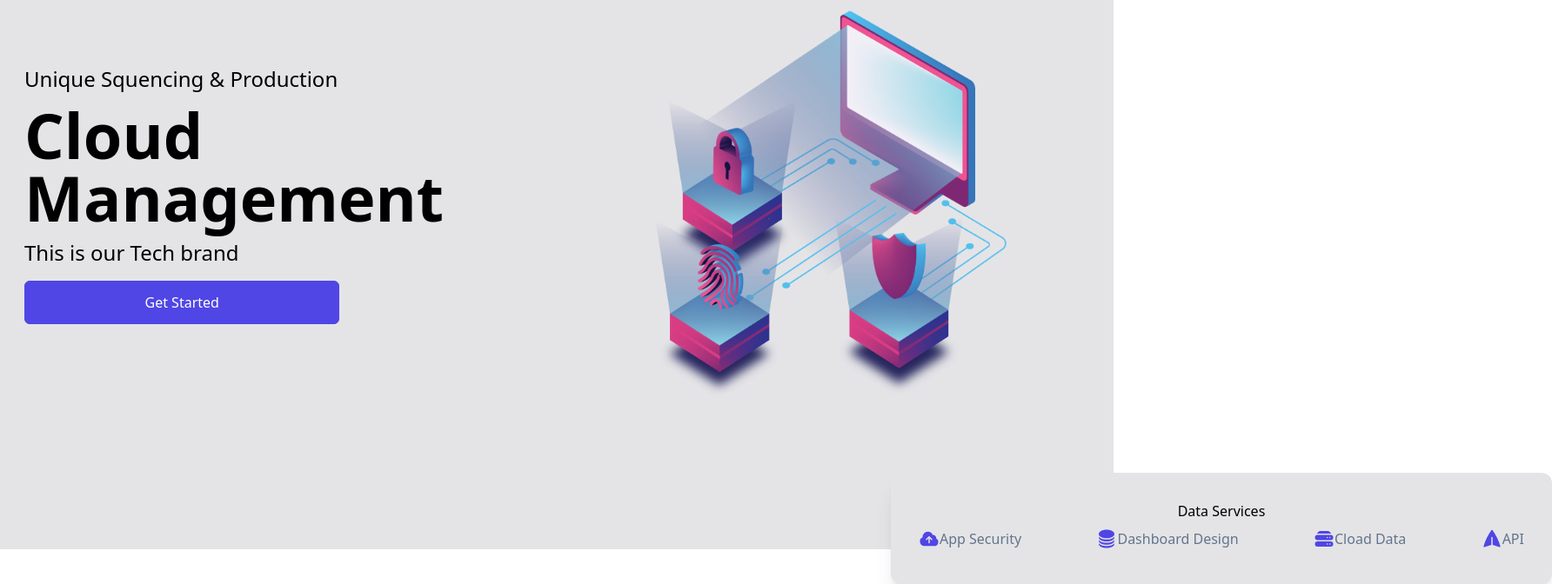
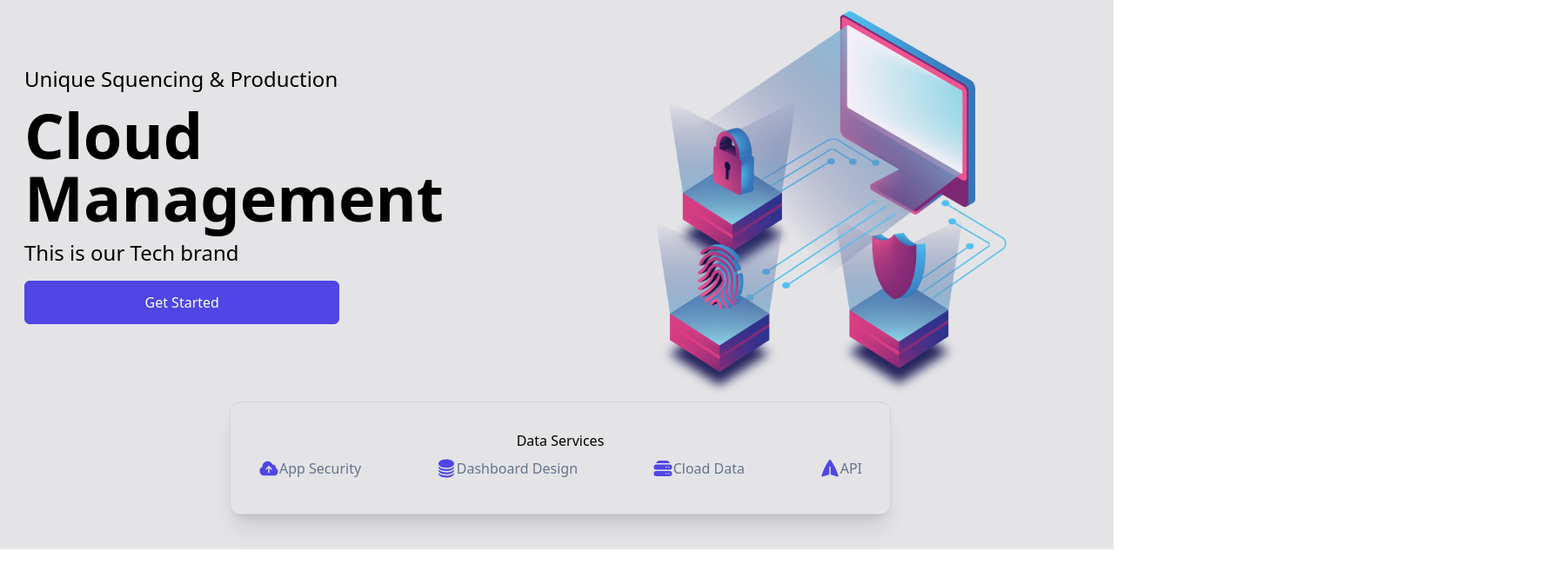
Before and after one commit to traviswilliams997/cloud-management-react, a React (Create React App) app: page / in a window 1280 px wide. Shown: the part 168-840 px from the top of the page at 87% size, 1784 px wide, since content can reach past the window. After the commit the page ends 800 px from the top, so only its background shows below. Built offline with nearby package versions, Linux system fonts and the light colour scheme.

Commit message:
Edit hero

```diff
--- a/src/components/Hero.jsx
+++ b/src/components/Hero.jsx
@@ -22,9 +22,9 @@ const Hero = () => {
             <div>
                 <img className='w-full' src={bgImg} alt="/" />
             </div>
-            <div className='absolute flex flex-col py-8 md:min-w-[760px] bottom-[-5%]
-            mx-1 md:left-1/2 transform  md:translate-x-1/2 bg-zinc-200
-            borderborder-slate-300 rounded-xl text-center shadow-xl'>
+            <div className='absolute flex flex-col py-8 md:min-w-[760px] bottom-[5%]
+            mx-1 md:left-1/2 transform md:-translate-x-1/2 bg-zinc-200
+            border border-slate-300 rounded-xl text-center shadow-xl'>
                 <p>Data Services</p>
                 <div className='flex justify-between flex-wrap px-4'>
                 <p className= 'flex px-4 py-2 text-slate-500' ><CloudArrowUpIcon className='h-6 text-indigo-600'/> App Security</p>
```
